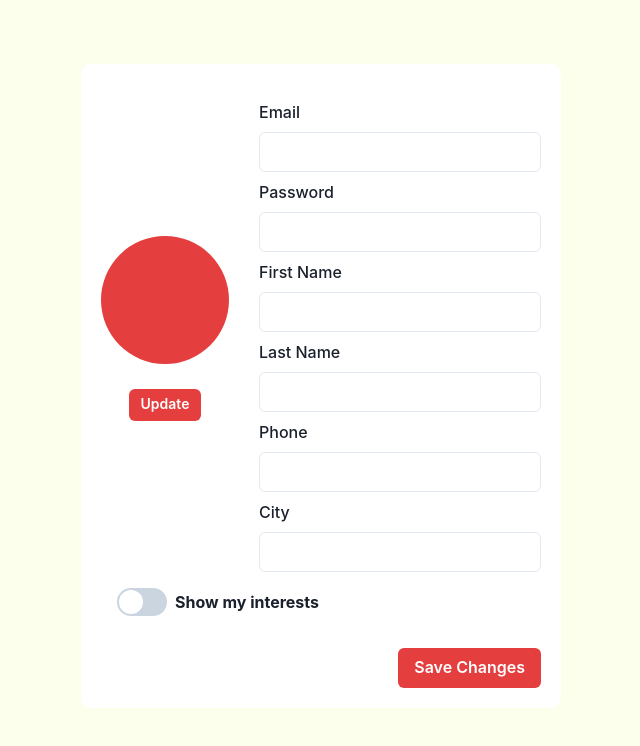
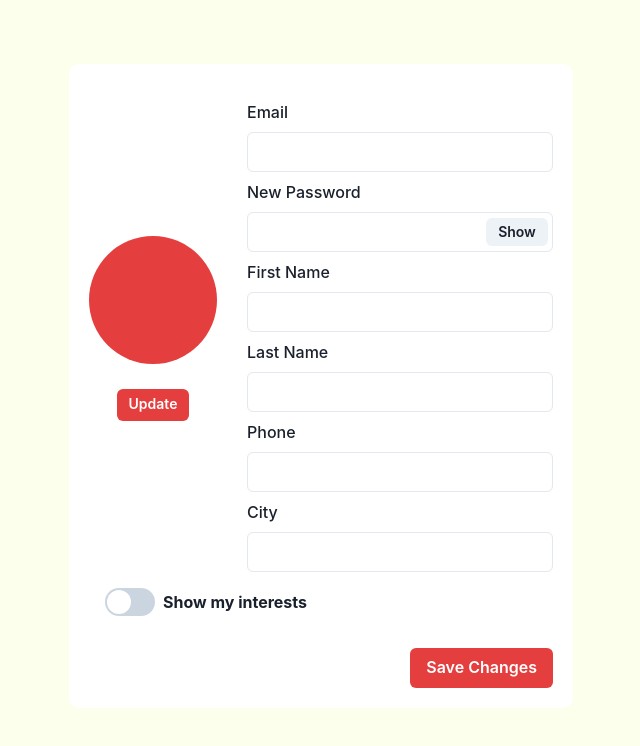
Before and after one commit to marieslo/EventListener_FE, a Next.js app: page /users/1 in a window 1280 px wide. Shown: the top 746 px of the page, without its empty margins (319-959 px from the left). Built offline with nearby package versions, Linux system fonts and the light colour scheme.

Commit message:
PROFILE UPDATE done

```diff
--- a/src/app/users/[id]/page.tsx
+++ b/src/app/users/[id]/page.tsx
@@ -1,7 +1,7 @@
 'use client'
 
 import { CATEGORY_URLS } from "@/Components/SignUpModal/categories/categories_url";
-import { Avatar, Box, Flex, FormControl, FormLabel, Grid, Input, Circle, Image, WrapItem, Button, GridItem, Text, Switch, Heading } from "@chakra-ui/react";
+import { Avatar, Box, Flex, FormControl, FormLabel, Grid, Input, Circle, Image, WrapItem, Button, GridItem, Text, Switch, Heading, InputGroup, InputRightElement } from "@chakra-ui/react";
 import { useEffect, useRef, useState } from "react";
 import axios from "axios";
 import { SERVER_URL } from "../../../../api";
@@ -15,6 +15,7 @@ interface User {
     imageURL: string;
     interests: string[];
     city: string;
+    file: '';
 }
 
 const Profile: React.FC = () => {
@@ -35,7 +36,8 @@ const Profile: React.FC = () => {
         phone: '',
         imageURL: '',
         interests: [],
-        city: ''
+        city: '',
+        file: '',
     });
 
     useEffect(() => {
@@ -64,8 +66,29 @@ const Profile: React.FC = () => {
         }
     }
 
-    const handleSaveChanges = () => {
-        console.log('saving changes');
+    async function handleSaveChanges(token: string) {
+        try {
+            const formDataToSend = new FormData();
+            formDataToSend.append('file', file);
+            formDataToSend.append('email', formData.email);
+            formDataToSend.append('password', formData.password);
+            formDataToSend.append('firstName', formData.firstName);
+            formDataToSend.append('lastName', formData.lastName);
+            formDataToSend.append('phone', formData.phone);
+            formDataToSend.append('city', formData.city);
+            formDataToSend.append('interests', formData.interests.join(','));
+
+            const response = await axios.put(`${SERVER_URL}/users/profile`, formDataToSend, {
+                headers: {
+                    'Authorization': `Bearer ${token}`,
+                }
+            });
+            console.log(formData);
+
+        } catch (error) {
+            console.error('Error saving changes', error)
+        }
+
     };
 
     const [selectedCategories, setSelectedCategories] = useState<string[]>([]);
@@ -83,12 +106,19 @@ const Profile: React.FC = () => {
         const file = e.target.files?.[0];
         if (file) {
 
-             const pictureUrl = URL.createObjectURL(file);
-             setPreviewImage(pictureUrl);
+            const pictureUrl = URL.createObjectURL(file);
+            setPreviewImage(pictureUrl);
             setFile(file);
+            console.log('new avater', file)
         }
     };
 
+    const [show, setShow] = useState(false)
+    const handleClick = () => {
+        setShow(!show)
+    }
+
+    const [password, setPassword] = useState('');
     return (
         <>
             <Box display='flex' width='100wv' minHeight='100vh' pt='5%' pb='5%' backgroundColor='#fbffec' justifyContent='center'>
@@ -97,11 +127,11 @@ const Profile: React.FC = () => {
                     <Flex flexDirection='row' justifyContent='center' alignItems="center" gap='30px'>
                         <Flex flexDirection='column' gap='25px' alignItems="center">
                             <Avatar color='white' size='2xl' backgroundColor='red.500' name={`${formData.firstName} ${formData.lastName}`}
-                            src={previewImage || formData.imageURL ||  undefined}
+                                src={previewImage || formData.imageURL || undefined}
                             />
                             {/* Поле для выбора файла */}
                             <Input
-                            ref={inputRef}
+                                ref={inputRef}
                                 accept="image/*"
                                 type="file"
                                 name="avatar"
@@ -111,7 +141,7 @@ const Profile: React.FC = () => {
                             {/* Кнопка "Update" с обработчиком клика */}
                             <Button size='sm' width='fit-content' colorScheme="red">
                                 Update <Input
-                                ref={inputRef}
+                                    ref={inputRef}
                                     accept="image/*"
                                     type="file"
                                     name="avatar"
@@ -127,8 +157,23 @@ const Profile: React.FC = () => {
                                 <Input type="email" value={formData.email ?? ''} onChange={(e) => setFormData({ ...formData, email: e.target.value })} />
                             </FormControl>
                             <FormControl mt={2}>
-                                <FormLabel>Password</FormLabel>
-                                <Input type="password" value={formData.password ?? ''} onChange={(e) => setFormData({ ...formData, password: e.target.value })} />
+
+                                <FormLabel>New Password</FormLabel>
+                                <InputGroup size='md'>
+                                    <Input
+                                        type={show ? 'text' : 'password'}
+                                        value={password}
+                                        onChange={(e) => {
+                                            setPassword(e.target.value);
+                                            setFormData({ ...formData, password: e.target.value });
+                                        }}
+                                    />
+                                    <InputRightElement width='4.5rem'>
+                                        <Button h='1.75rem' size='sm' onClick={handleClick}>
+                                            {show ? 'Hide' : 'Show'}
+                                        </Button>
+                                    </InputRightElement>
+                                </InputGroup>
                             </FormControl>
                             <FormControl mt={2}>
                                 <FormLabel>First Name</FormLabel>
@@ -226,7 +271,7 @@ const Profile: React.FC = () => {
                         </Grid>
                     )}
                     <Flex flexDirection='row' justifyContent='flex-end'>
-                        <Button mt='1rem' colorScheme="red" size='md' width='fit-content' onClick={handleSaveChanges}>Save Changes</Button>
+                        <Button mt='1rem' colorScheme="red" size='md' width='fit-content' onClick={() => handleSaveChanges(token)}>Save Changes</Button>
                     </Flex>
                 </Flex>
             </Box>
```
